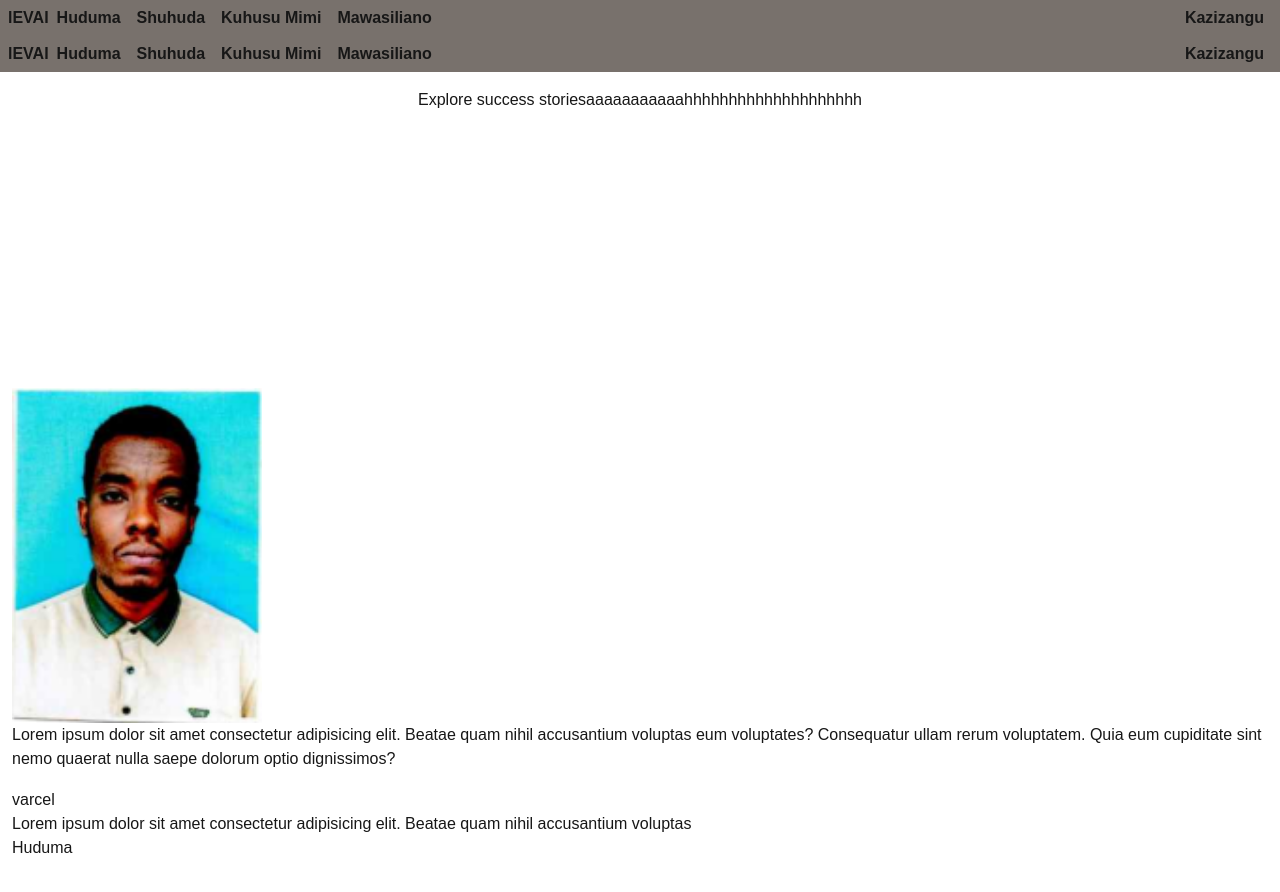
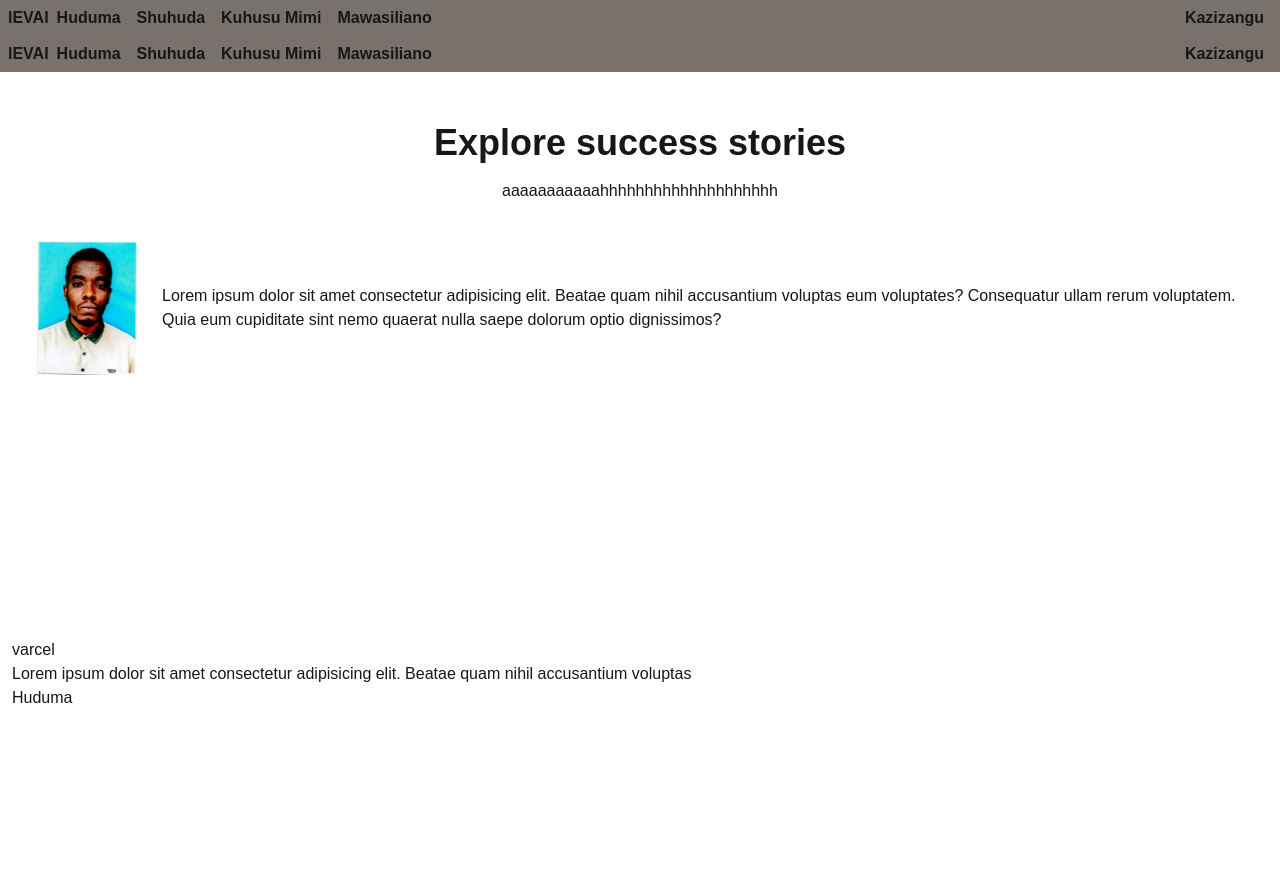
Before and after one commit to alex-solomon-elias-mvungi/alex-solomon-elias-mvungi, a Next.js app: page /home/huduma in a window 1280 px wide. Shown: the top 892 px of the page. Built offline with nearby package versions, Linux system fonts and the light colour scheme.

Commit message:
second commit 3:40 10/28/2024 second iteration of shuhuda page

```diff
--- a/app/home/huduma/page.tsx
+++ b/app/home/huduma/page.tsx
@@ -3,15 +3,15 @@ import Link from "next/link"
 
 export default function Huduma() {
      return (
-        <div className="px-3 py-2 mt-2 grid grid-cols-1 grid-rows-[300px_minmax(400px,_1fr)_1000px]">
-             <div className="row-start-1 row=span-1 flex flex-row justify-center content-center">
-                 <h1>Explore success stories</h1>
+        <div className="px-3 py-2 mt-2 grid grid-cols-1 grid-rows-[150px_minmax(400px,_1fr)_1000px]">
+             <div className="row-start-1 row=span-1 flex flex-col justify-center place-items-center">
+                 <h1 className="text-4xl font-bold mb-4">Explore success stories</h1>
                  <h3>aaaaaaaaaaahhhhhhhhhhhhhhhhhhhh</h3>
              </div>
 
-             <div>
+             <div className="grid grid-cols-[150px_minmax(400px,_1fr)] grid-rows-[140px] justify-content place-items-center">
                  <span>
-                     <Image src='/passport.PNG' width={250} height={250} alt="img"/>
+                     <Image src='/passport.PNG' width={100} height={100} alt="img"/>
                  </span>
                  <span>
                      <p>
```
